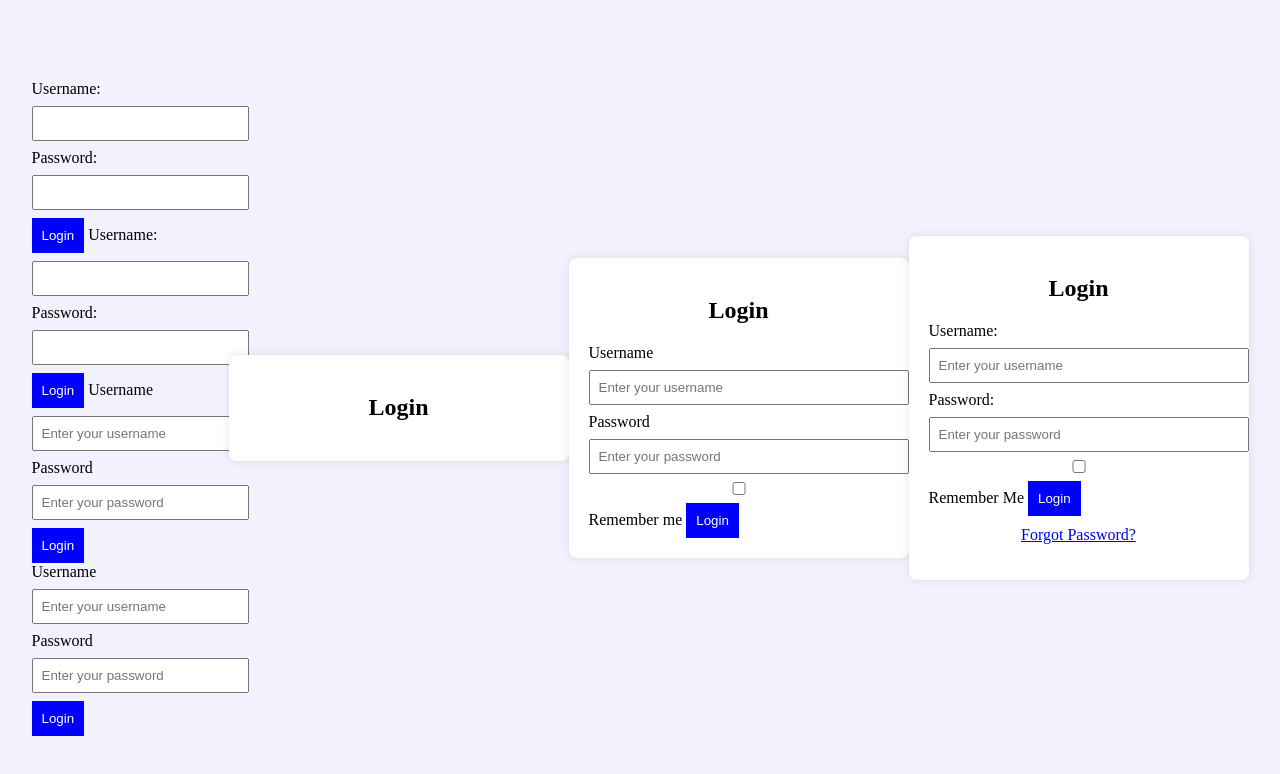
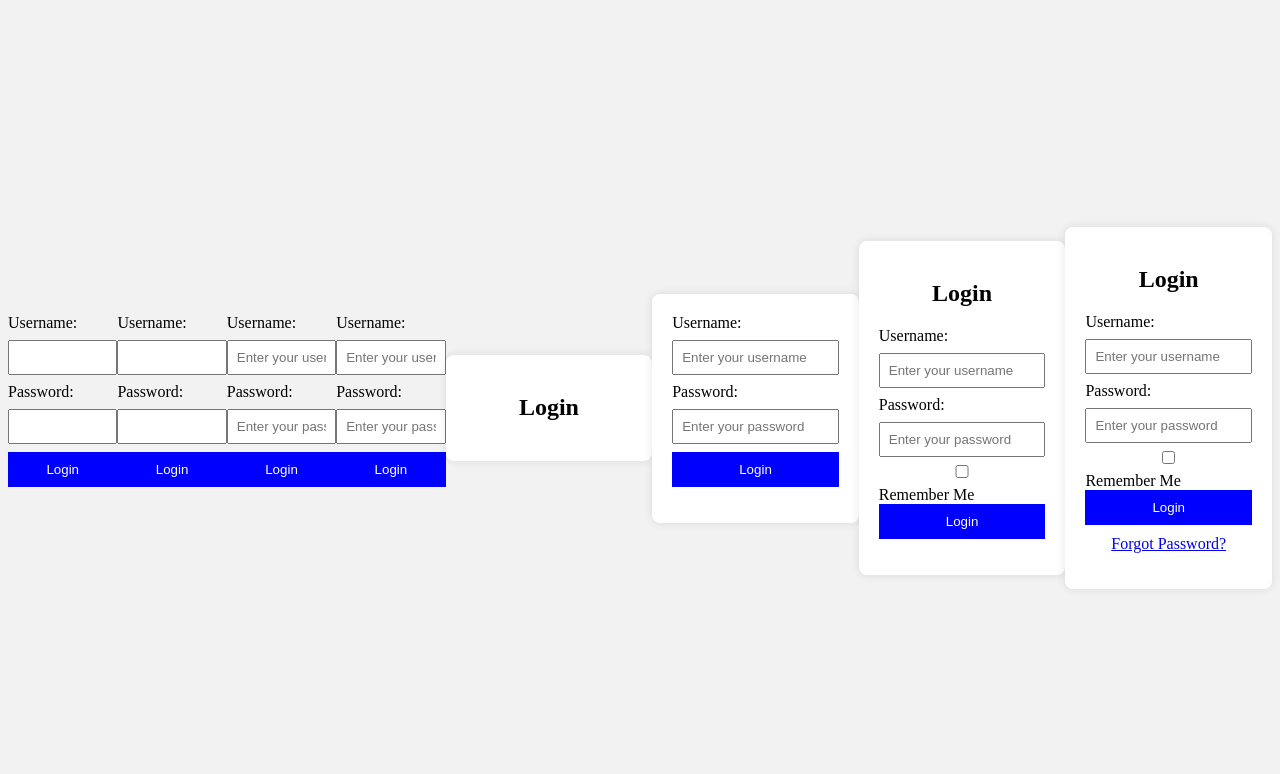
Before and after one commit to kylemathewnamia/my-first-website, a plain HTML site: page HTML-Exercise-Guide/login.html in a window 1280 px wide. Drawn offline with Linux system fonts and the light colour scheme.

Commit message:
Update login.html

```diff
--- a/HTML-Exercise-Guide/login.html
+++ b/HTML-Exercise-Guide/login.html
@@ -1,7 +1,8 @@
-<!DOCTYPE html>
-<html>
+<html lang="en">
 <head>
-        <title>Login Page</title>
+    <meta charset="UTF-8">
+    <meta name="viewport" content="width=device-width, initial-scale=1.0">
+    <title>Login</title>
     <style>
         input {
             display: block;
@@ -13,6 +14,7 @@
             background-color: blue;
             color: white;
             padding: 10px;
+            width: 100%;
             border: none;
             cursor: pointer;
         }
@@ -24,59 +26,57 @@
             justify-content: center;
             align-items: center;
             height: 100vh;
-                background-color: #f2f2ff;
+            background-color: #f2f2f2;
         }
         .login-box {
             width: 300px;
             padding: 20px;
             background: white;
             border-radius: 8px;
-                box-shadow: 0 0 10px rgba(0, 0, 0, 0.1);
+            box-shadow: 0 0 10px rgba(0,0,0,0.1);
         }
         h2 {
             text-align: center;
             margin-bottom: 20px;
         }
     </style>
-
 </head>
 <body>
-
     <form>
         <label>Username:</label>
         <input type="text" name="username">
+        <label>Password:</label>
 
-        <label>Password:</label>
         <input type="password" name="password">
+        <button type="submit">Login</button>
+    </form>
 
-        <button type="submit">Login</button>
-
+    <form>
         <label for="username">Username:</label>
         <input type="text" id="username" name="username">
 
         <label for="password">Password:</label>
         <input type="password" id="password" name="password">
         <button type="submit">Login</button>
+    </form>
 
-        <label for="username">Username</label>
+    <form>
+        <label for="username">Username:</label>
         <input type="text" id="username" name="username" placeholder="Enter your username">
 
-        <label for="password">Password</label>
+        <label for="password">Password:</label>
         <input type="password" id="password" name="password" placeholder="Enter your password">
+        <button type="submit">Login</button>
+    </form>
 
-        <button type="submit">Login</button>
-
-        <div>
     <form>
-                <label for="username">Username</label>
+        <label for="username">Username:</label>
         <input type="text" id="username" name="username" placeholder="Enter your username">
 
-                <label for="password">Password</label>
+        <label for="password">Password:</label>
         <input type="password" id="password" name="password" placeholder="Enter your password">
-
         <button type="submit">Login</button>
     </form>
-        </div>
 
     <div class="login-box">
         <h2>Login</h2>
@@ -86,16 +86,27 @@
     </div>
 
     <div class="login-box">
+        <form>
+            <label for="username">Username:</label>
+            <input type="text" id="username" name="username" placeholder="Enter your username">
+
+            <label for="password">Password:</label>
+            <input type="password" id="password" name="password" placeholder="Enter your password">
+            <button type="submit">Login</button>
+        </form>
+    </div>
+
+    <div class="login-box">
         <h2>Login</h2>
         <form>
-                <label for="username">Username</label>
+            <label for="username">Username:</label>
             <input type="text" id="username" name="username" placeholder="Enter your username">
 
-                <label for="password">Password</label>
+            <label for="password">Password:</label>
             <input type="password" id="password" name="password" placeholder="Enter your password">
 
             <label>
-                    <input type="checkbox" name="remember"> Remember me
+                <input type="checkbox" name="remember"> Remember Me
             </label>
 
             <button type="submit">Login</button>
@@ -106,8 +117,7 @@
         <h2>Login</h2>
         <form>
             <label for="username">Username:</label>
-                <input type="text" id="username" name="username"
-            placeholder="Enter your username">
+            <input type="text" id="username" name="username" placeholder="Enter your username">
 
             <label for="password">Password:</label>
             <input type="password" id="password" name="password" placeholder="Enter your password">
@@ -122,6 +132,6 @@
             </p>
         </form>
     </div>
-    </form>
+
 </body>
 </html>
```
Lines whose indentation alone changed are shown as unchanged.
